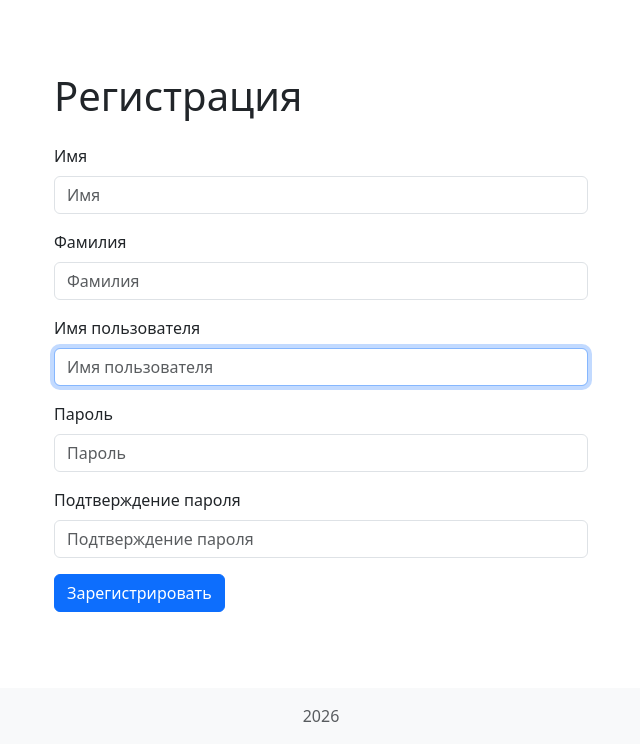
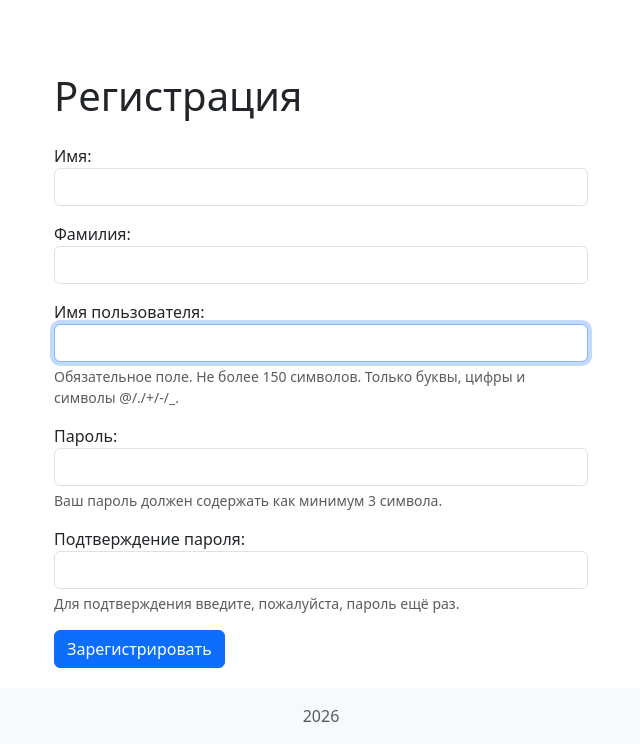
Before and after one commit to Scopp1337/python-project-52, a Django app: page /users/create/ in a window 1280 px wide. Shown: the part 56-800 px from the top of the page, without its empty margins (319-959 px from the left). Run offline with Django 5.2, Linux system fonts and the light colour scheme; some libraries are stand-ins or nearby versions.

Commit message:
Test migrate, func users

```diff
--- a/templates/base.html
+++ b/templates/base.html
@@ -4,7 +4,6 @@
     <meta charset="UTF-8">
     <meta name="viewport" content="width=device-width, initial-scale=1.0">
     <title>Менеджер задач</title>
-    <!-- Bootstrap 5 CSS -->
     <link href="https://cdn.jsdelivr.net/npm/bootstrap@5.3.0/dist/css/bootstrap.min.css" rel="stylesheet">
     <style>
         html, body { height: 100%; }
@@ -36,7 +35,6 @@
                     </li>
 
                     {% if user.is_authenticated %}
-                        {# Если пользователь залогинен #}
                         <li class="nav-item">
                             <form method="post" action="{% url 'logout' %}" class="d-inline">
                                 {% csrf_token %}
@@ -44,7 +42,6 @@
                             </form>
                         </li>
                     {% else %}
-                        {# Если не залогинен #}
                         <li class="nav-item">
                             <a class="nav-link" href="{% url 'login' %}">Вход</a>
                         </li>
@@ -58,7 +55,6 @@
     </nav>
 
     <main class="content container mt-5">
-        {# Блок для вывода flash-сообщений #}
         {% if messages %}
             {% for message in messages %}
                 <div class="alert alert-{{ message.tags }} alert-dismissible fade show" role="alert">
--- a/users/forms.py
+++ b/users/forms.py
@@ -1,5 +1,3 @@
-# users/forms.py
-
 from django import forms
 from django.contrib.auth import get_user_model
 from django.contrib.auth.forms import UserCreationForm, AuthenticationForm
@@ -12,27 +10,30 @@ class UserCreateForm(UserCreationForm):
     first_name = forms.CharField(
         max_length=150,
         required=True,
-        label='Имя',  # Исправлено
+        label='Имя',
         widget=forms.TextInput(attrs={'class': 'form-control'})
     )
     last_name = forms.CharField(
         max_length=150,
         required=True,
-        label='Фамилия',  # Исправлено
+        label='Фамилия',
         widget=forms.TextInput(attrs={'class': 'form-control'})
     )
     username = forms.CharField(
         max_length=150,
         required=True,
-        label='Имя пользователя',  # Исправлено
+        label='Имя пользователя',
+        help_text='Обязательное поле. Не более 150 символов. Только буквы, цифры и символы @/./+/-/_.',
         widget=forms.TextInput(attrs={'class': 'form-control'})
     )
     password1 = forms.CharField(
-        label='Пароль',  # Исправлено
+        label='Пароль',
+        help_text='Ваш пароль должен содержать как минимум 3 символа.',
         widget=forms.PasswordInput(attrs={'class': 'form-control'})
     )
     password2 = forms.CharField(
-        label='Подтверждение пароля',  # Исправлено
+        label='Подтверждение пароля',
+        help_text='Для подтверждения введите, пожалуйста, пароль ещё раз.',
         widget=forms.PasswordInput(attrs={'class': 'form-control'})
     )
 
@@ -63,19 +64,19 @@ class UserUpdateForm(forms.ModelForm):
     first_name = forms.CharField(
         max_length=150,
         required=True,
-        label='Имя',  # Исправлено
+        label='Имя',
         widget=forms.TextInput(attrs={'class': 'form-control'})
     )
     last_name = forms.CharField(
         max_length=150,
         required=True,
-        label='Фамилия',  # Исправлено
+        label='Фамилия',
         widget=forms.TextInput(attrs={'class': 'form-control'})
     )
     username = forms.CharField(
         max_length=150,
         required=True,
-        label='Имя пользователя',  # Исправлено
+        label='Имя пользователя',
         widget=forms.TextInput(attrs={'class': 'form-control'})
     )
 
@@ -92,11 +93,10 @@ class UserUpdateForm(forms.ModelForm):
 
 class UserLoginForm(AuthenticationForm):
     username = forms.CharField(
-        label='Имя пользователя',  # Исправлено
+        label='Имя пользователя',
         widget=forms.TextInput(attrs={'class': 'form-control'})
     )
-    # Исправлено: поле должно называться password, а не password1
     password = forms.CharField(
-        label='Пароль',  # Исправлено
+        label='Пароль',
         widget=forms.PasswordInput(attrs={'class': 'form-control'})
     )
--- a/users/templates/users/create.html
+++ b/users/templates/users/create.html
@@ -1,12 +1,27 @@
 {% extends 'base.html' %}
-{% load bootstrap5 %}
+{% load django_bootstrap5 %}
 
 {% block content %}
 <div class="container col-md-6 offset-md-3">
     <h1 class="my-4">Регистрация</h1>
     <form method="post">
         {% csrf_token %}
-        {% bootstrap_form form %}
+
+        {% for field in form %}
+            <div class="mb-3">
+                {{ field.label_tag }}
+                {{ field }}
+                {% if field.help_text %}
+                    <div class="form-text text-muted">{{ field.help_text }}</div>
+                {% endif %}
+                {% if field.errors %}
+                    <div class="alert alert-danger mt-1">
+                        {{ field.errors }}
+                    </div>
+                {% endif %}
+            </div>
+        {% endfor %}
+
         <button type="submit" class="btn btn-primary">Зарегистрировать</button>
     </form>
 </div>
--- a/users/templates/users/delete.html
+++ b/users/templates/users/delete.html
@@ -1,5 +1,5 @@
 {% extends 'base.html' %}
-{% load bootstrap5 %}
+{% load django_bootstrap5 %}
 
 {% block content %}
 <div class="container col-md-6 offset-md-3">
--- a/users/templates/users/index.html
+++ b/users/templates/users/index.html
@@ -1,5 +1,5 @@
 {% extends 'base.html' %}
-{% load bootstrap5 %}
+{% load django_bootstrap5 %}
 
 {% block content %}
 <h1 class="my-4">Пользователи</h1>
@@ -11,7 +11,7 @@
             <th>Имя пользователя</th>
             <th>Полное имя</th>
             <th>Дата создания</th>
-            <th></th> {# Колонка для действий #}
+            <th></th>
         </tr>
     </thead>
     <tbody>
@@ -22,7 +22,6 @@
             <td>{{ user.first_name }} {{ user.last_name }}</td>
             <td>{{ user.date_joined|date:"d.m.Y H:i" }}</td>
             <td>
-                {# Кнопки появляются только если это текущий пользователь #}
                 {% if user == request.user %}
                     <a href="{% url 'user_update' user.pk %}" class="btn btn-sm btn-primary">Изменить</a>
                     <a href="{% url 'user_delete' user.pk %}" class="btn btn-sm btn-danger">Удалить</a>
```
Also changed, not shown: users/templates/users/login.html (+14 -2 lines), users/templates/users/update.html (+14 -2 lines), users/migrations/0001_initial.py (added), 1 other file.
